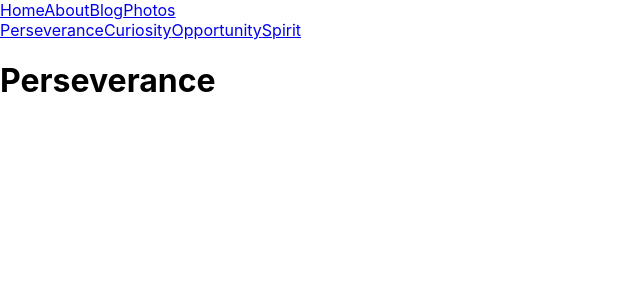
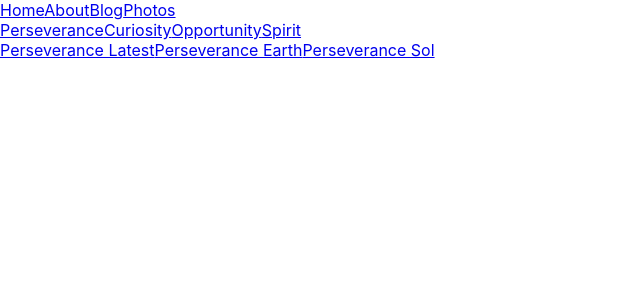
Before and after one commit to JacquelineQ/Latest-From-Mars, a React (Create React App) app: page /photos/photos/perseverance in a window 1280 px wide. Shown: the top 300 px of the page, without its empty margins (0-640 px from the left). Built offline with nearby package versions, Linux system fonts and the light colour scheme.

Commit message:
+ Perseverance nav links

```diff
--- a/src/Photos/Perseverance.js
+++ b/src/Photos/Perseverance.js
@@ -1,7 +1,18 @@
 import React from "react";
+import { Link, Outlet } from "react-router-dom";
 
 function Perseverance() {
-    return <h1>Perseverance</h1>;
+    return (
+        <>
+        <div className="perseveranceNav">
+            <Link to="perseveranceLatest">Perseverance Latest</Link>
+            <Link to="perseveranceEarth">Perseverance Earth</Link>
+            <Link to="perseveranceSol">Perseverance Sol</Link>
+        </div>
+
+        <Outlet />
+        </>
+    )
 }
 
 export default Perseverance;
```
